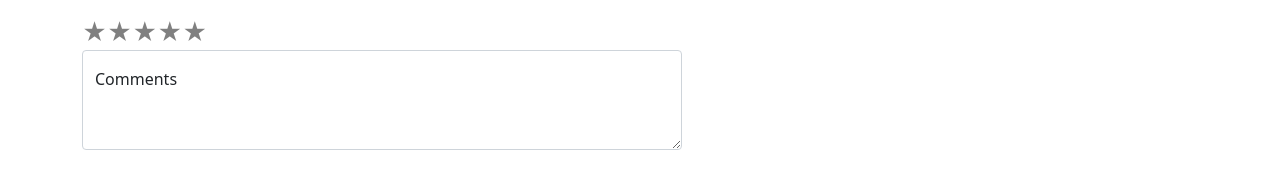
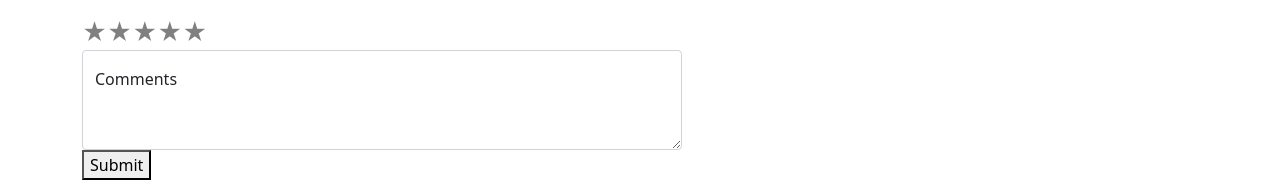
Before and after one commit to conniehqk/Photographer-Portfolio-Site-Project, a React (Create React App) app: page /portfolio in a window 1280 px wide. Shown: the part 656-836 px from the top of the page. Before the commit the page ends 806 px from the top, so only its background shows below. Built offline with nearby package versions, Linux system fonts and the light colour scheme; data requests are answered from the project's data file.

Commit message:
working in profolio

```diff
--- a/src/components/Portfolio.js
+++ b/src/components/Portfolio.js
@@ -1,31 +1,54 @@
 import { useEffect, useState } from "react";
-import PhotoCard from "./PhotoCard"
-import{Container, FloatingLabel,Form} from "react-bootstrap"
+import PhotoCard from "./PhotoCard";
+import { Container,FloatingLabel,Form} from "react-bootstrap";
 import ReactStars from "react-rating-stars-component";
 
+function Portfolio() {
+  const [imageList, setImageList] = useState([]);
+  const [rating, setRating] = useState(null);
+  const [comment,setComment]=useState('')
+  const [submittedData, setSubmittedData] = useState([])
 
-function Portfolio() {
-    const[imageList,setImageList]=useState([])
+  console.log(rating);
+  console.log(comment)
+  useEffect(() => {
+    fetch(" http://localhost:3000/images")
+      .then((res) => res.json())
+      .then((data) => {
+        console.log(data);
+        setImageList(data);
+      });
+  }, []);
 
-    useEffect(()=>{
-       fetch(" http://localhost:3000/images")
-       .then(res=>res.json())
-       .then(data=>{
-           console.log(data)
-           setImageList(data)
-       })
-    },[])
+  const photoToRender = imageList.map((photo) => {
+    return <PhotoCard photo={photo} />;
+  });
 
-    const photoToRender=imageList.map((photo)=>{
-        return <PhotoCard  photo={photo}/>
+  const ratingChanged = (data) => {
+    setRating(data);
+  };
+
+  const handleSubmit=(e)=>{
+    e.preventDefault();
+    const newObj={
+      rating:rating,
+      comment:comment
+    }
+    const dataarray=[...submittedData,newObj]
+    setSubmittedData(dataarray)
+    console.log("newObje", newObj)
+  }
+
+  const renderCommentsAndrating=submittedData.map((item)=>{
+    return(
+      <div>
+        <h3>Rating:{item.rating} ⭐</h3>
+        <p>MyComment: {item.comment} </p>
+      </div>
+    )
   })
 
-    const ratingChanged = (newRating) => {
-      console.log(newRating);
-    };
-
-
-    return(
+  return (
     <Container>
       <div className="checkbox">
         <form>
@@ -39,30 +62,39 @@ function Portfolio() {
           <input type="checkbox" name="family"></input>
         </form>
       </div>
-           <div className="cards">
-            {photoToRender}
-            </div>
+      <div className="cards">{photoToRender}</div>
       <div>
         <ReactStars
           count={5}
-    onChange={ratingChanged}
+          value={rating}
+          onChange={(data) => ratingChanged(data)}
           size={24}
           activeColor="#ffd700"
         />
 
         <>
-  <FloatingLabel controlId="floatingTextarea2" label="Comments">
+        {/* <form onSubmit={handleSubmit}>
+        <input type="text" onChange={(e)=>setComment(e.target.value)} value={comment} />
+
+        <button type="submit">Submit</button>
+        </form> */}
+        <Form onSubmit={handleSubmit}>
+          <FloatingLabel controlId="floatingTextarea2" label="Comments"  >
             <Form.Control
+
               as="textarea"
               placeholder="Leave a comment here"
-      style={{ height: '100px', width:'600px'}}
+              style={{ height: "100px", width: "600px" }}
+              onChange={(e)=>setComment(e.target.value)}
             />
+            <button>Submit</button>
           </FloatingLabel>
+          </Form>
         </>
       </div>
-
+      {renderCommentsAndrating}
     </Container>
-    )
+  );
 }
 
 export default Portfolio;
```
Lines whose indentation alone changed are shown as unchanged.
